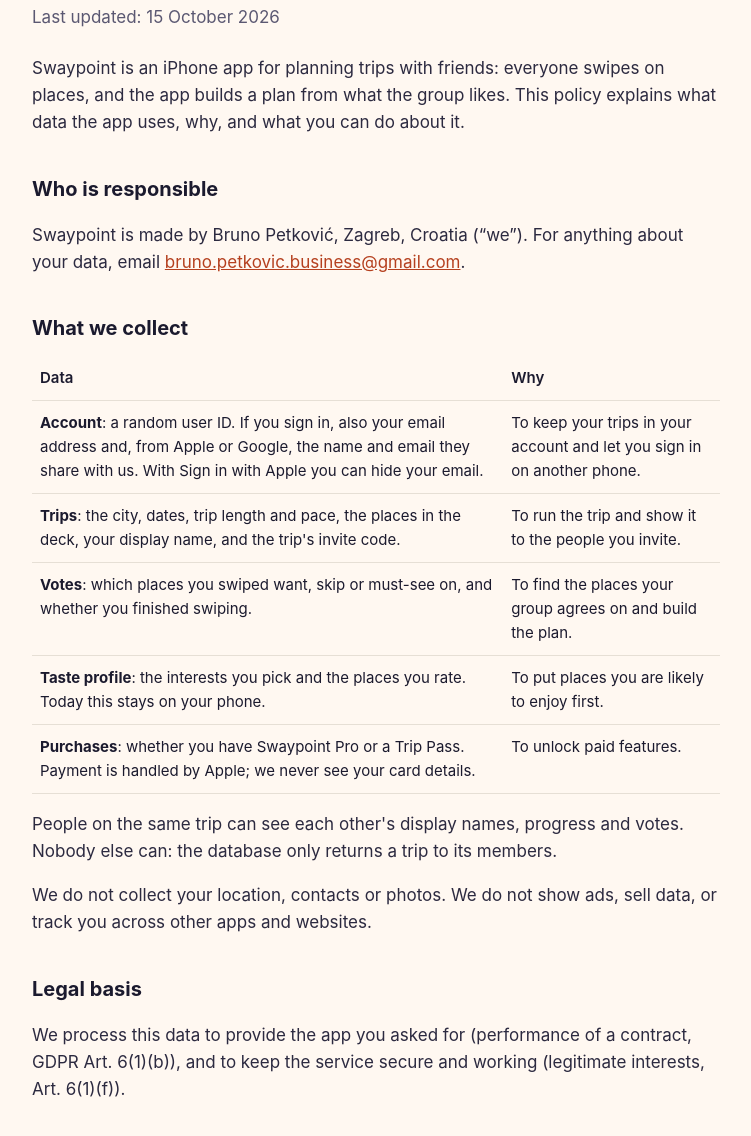
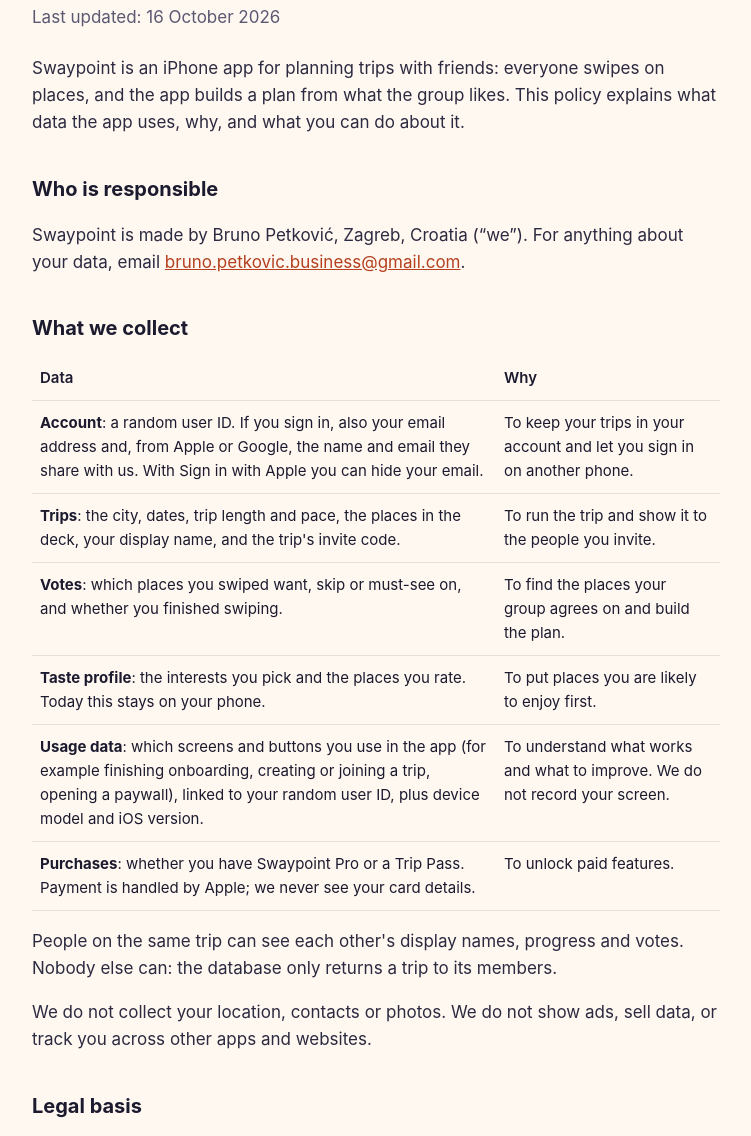
Before and after one commit to TheBrunoPetkovic/TheBrunoPetkovic.github.io, a plain HTML site: page privacy/index.html in a window 1280 px wide. Shown: the part 155-1291 px from the top of the page, without its empty margins (264-1015 px from the left). Drawn offline with Linux system fonts and the light colour scheme.

Commit message:
Add files via upload

```diff
--- a/privacy/index.html
+++ b/privacy/index.html
@@ -13,7 +13,7 @@
 <header><img src="../join/icon.png" alt=""><a href="../">Swaypoint</a></header>
 
 <h1>Privacy Policy</h1>
-<p class="meta">Last updated: 15 October 2026</p>
+<p class="meta">Last updated: 16 October 2026</p>
 
 <p>Swaypoint is an iPhone app for planning trips with friends: everyone swipes on places, and the app builds a plan from what the group likes. This policy explains what data the app uses, why, and what you can do about it.</p>
 
@@ -27,19 +27,21 @@
   <tr><td><strong>Trips</strong>: the city, dates, trip length and pace, the places in the deck, your display name, and the trip's invite code.</td><td>To run the trip and show it to the people you invite.</td></tr>
   <tr><td><strong>Votes</strong>: which places you swiped want, skip or must-see on, and whether you finished swiping.</td><td>To find the places your group agrees on and build the plan.</td></tr>
   <tr><td><strong>Taste profile</strong>: the interests you pick and the places you rate. Today this stays on your phone.</td><td>To put places you are likely to enjoy first.</td></tr>
+  <tr><td><strong>Usage data</strong>: which screens and buttons you use in the app (for example finishing onboarding, creating or joining a trip, opening a paywall), linked to your random user ID, plus device model and iOS version.</td><td>To understand what works and what to improve. We do not record your screen.</td></tr>
   <tr><td><strong>Purchases</strong>: whether you have Swaypoint Pro or a Trip Pass. Payment is handled by Apple; we never see your card details.</td><td>To unlock paid features.</td></tr>
 </table>
 <p>People on the same trip can see each other's display names, progress and votes. Nobody else can: the database only returns a trip to its members.</p>
 <p>We do not collect your location, contacts or photos. We do not show ads, sell data, or track you across other apps and websites.</p>
 
 <h2>Legal basis</h2>
-<p>We process this data to provide the app you asked for (performance of a contract, GDPR Art. 6(1)(b)), and to keep the service secure and working (legitimate interests, Art. 6(1)(f)).</p>
+<p>We process this data to provide the app you asked for (performance of a contract, GDPR Art. 6(1)(b)), and to keep the service secure and working and to improve it with usage analytics (legitimate interests, Art. 6(1)(f)).</p>
 
 <h2>Services we use</h2>
 <ul>
   <li><strong>Supabase</strong> stores accounts, trips and votes on servers in the European Union.</li>
   <li><strong>Apple</strong> (Sign in with Apple, App Store payments) and <strong>Google</strong> (Sign in with Google) when you choose to use them.</li>
   <li><strong>GitHub Pages</strong> hosts this website and the invite pages.</li>
+  <li><strong>PostHog</strong> (EU cloud) stores the usage data above for product analytics.</li>
 </ul>
 <p>If we add new services that receive personal data, for example to generate itineraries with AI, we will update this policy first.</p>
 
```
